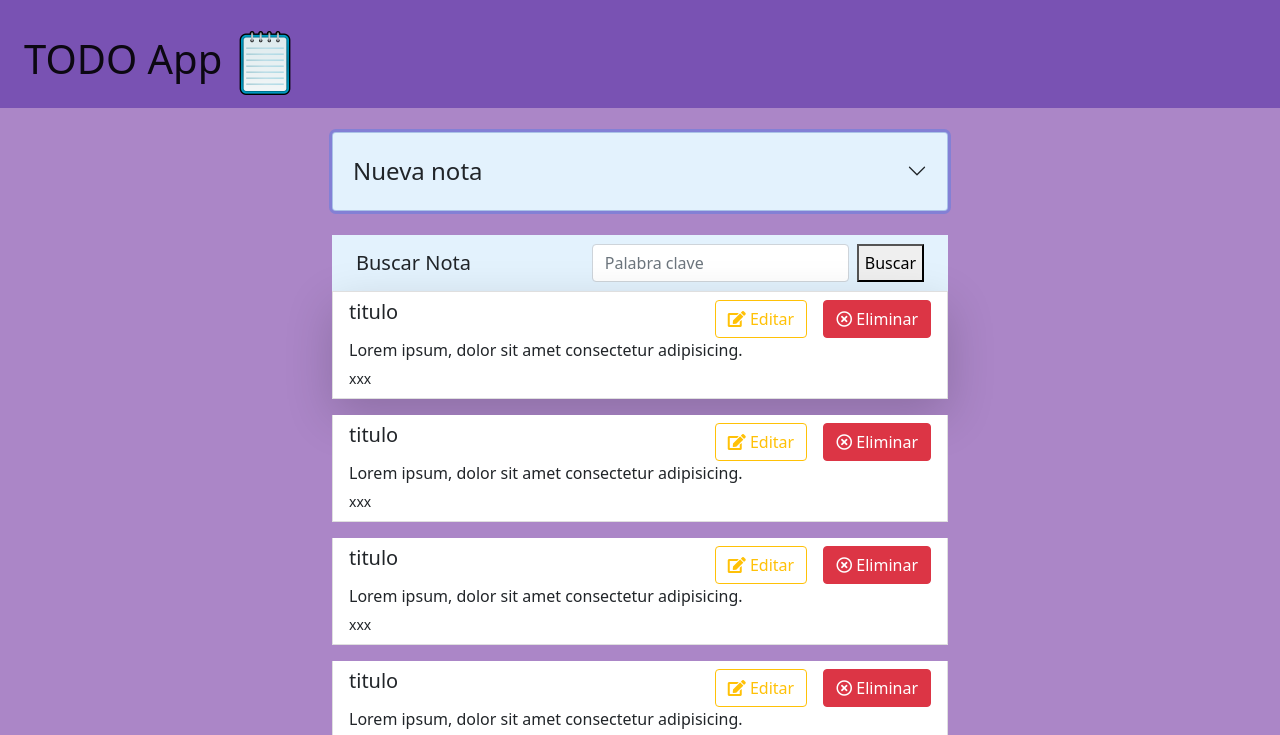
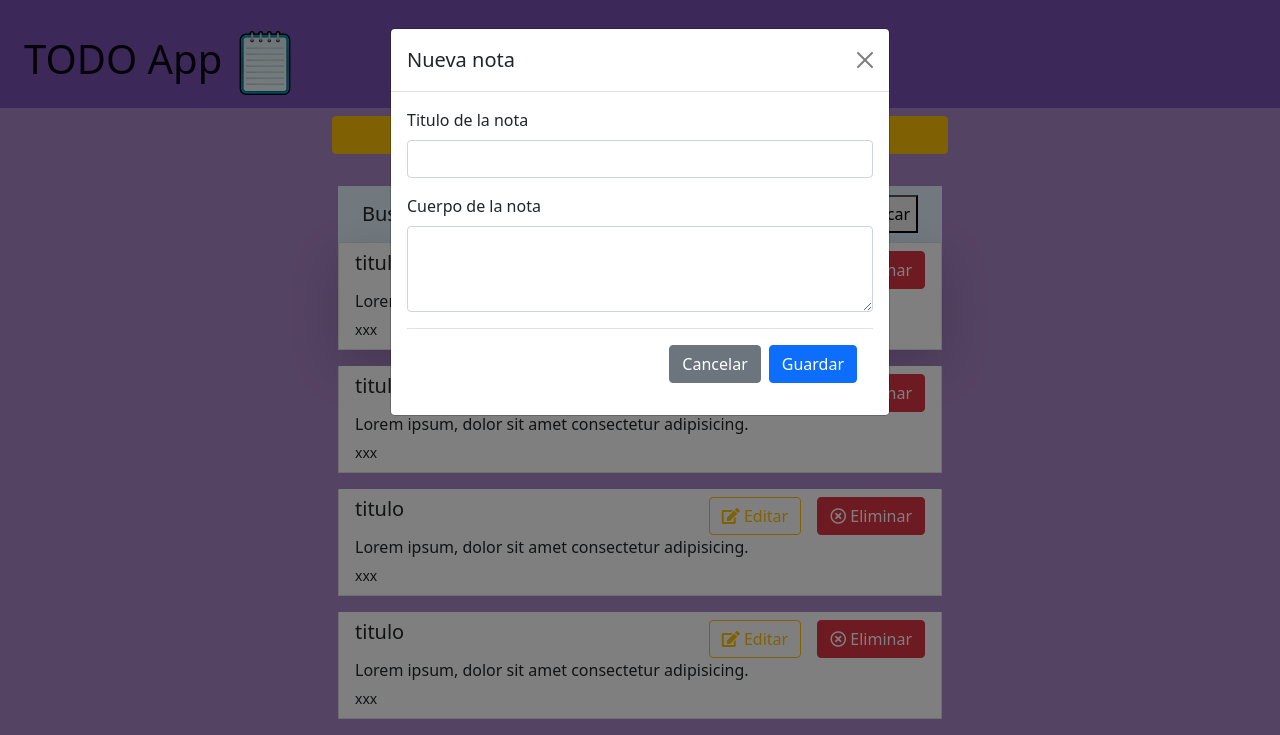
Before and after one commit to NatiMedina/TODOAPP, a plain HTML site: page index.html in a window 1280 px wide. Both pictures are taken after a click on the button "Nueva nota". Shown: the top 735 px of the page. Drawn offline with nearby package versions, Linux system fonts and the light colour scheme.

Commit message:
changes accordeon for modal

```diff
--- a/index.html
+++ b/index.html
@@ -30,45 +30,46 @@
 
         <!-- Componente Crear Nota -->
 
-        <div id='crearNota' class='row'>
 
-            <div class="col-md-2 col-lg-3"></div>
+        <!-- Button trigger modal -->
+        <div id='crearNota' class='row justify-content-center'>
 
-            <div class="col-12 col-md-8 col-lg-6 pt-4">
-                <div class="accordion" id="accordionExample">
-                    <div class="accordion-item">
-                        <h2 class="accordion-header" id="headingOne">
-                            <button class="accordion-button" type="button" data-bs-toggle="collapse"
-                                data-bs-target="#collapseOne" aria-expanded="true" aria-controls="collapseOne"
-                                style="background-color: #e3f2fd;">
-                                <h2 class="tex-body mb-0 pt-2 pb-2 fs-4">Nueva nota</h2>
+        <div class="d-grid gap-2 col-md-4 col-lg-6">
+            <button type="button" class="btn btn-warning my-2" data-bs-toggle="modal" data-bs-target="#exampleModal">
+                Nueva nota
             </button>
-                        </h2>
-                        <div id="collapseOne" class="accordion-collapse collapse show" aria-labelledby="headingOne"
-                            data-bs-parent="#accordionExample">
-                            <div class="accordion-body" style="background-color: #e3f2fd;">
+        </div>
+
+        <!-- Modal -->
+        <div id='crearNota' class='row justify-content-center'>
+            <div class="modal fade" id="exampleModal" tabindex="-1" aria-labelledby="exampleModalLabel"
+                aria-hidden="true">
+                <div class="modal-dialog">
+                    <div class="modal-content">
+                        <div class="modal-header">
+                            <h5 class="modal-title" id="exampleModalLabel">Nueva nota</h5>
+                            <button type="button" class="btn-close" data-bs-dismiss="modal" aria-label="Close"></button>
+                        </div>
+                        <div class="modal-body">
                             <div class="mb-3">
                                 <label for="exampleFormControlInput1" class="form-label">Titulo de la nota</label>
-                                    <input type="email" class="form-control" id="exampleFormControlInput1"
-                                        placeholder="">
+                                <input type="email" class="form-control" id="exampleFormControlInput1" placeholder="">
                             </div>
                             <div class="mb-3">
                                 <label for="exampleFormControlTextarea1" class="form-label">Cuerpo de la
                                     nota</label>
                                 <textarea class="form-control" id="exampleFormControlTextarea1" rows="3"></textarea>
 
-                                    <div class="d-grid gap-2 d-md-flex justify-content-md-end mt-3">
-                                        <button class="btn btn-warning btn btn-primary" type="button">Guardar
-                                            nota</button>
+                            </div>
+                            <div class="modal-footer">
+                                <button type="button" class="btn btn-secondary"
+                                    data-bs-dismiss="modal">Cancelar</button>
+                                <button type="button" class="btn btn-primary">Guardar</button>
                             </div>
                         </div>
                     </div>
                 </div>
             </div>
-                </div>
-            </div>
-
-            <div class="col-md-2 col-lg-3"></div>
         </div>
 
         <!-- Componente Buscar Nota -->
```
Lines whose indentation alone changed are shown as unchanged.
